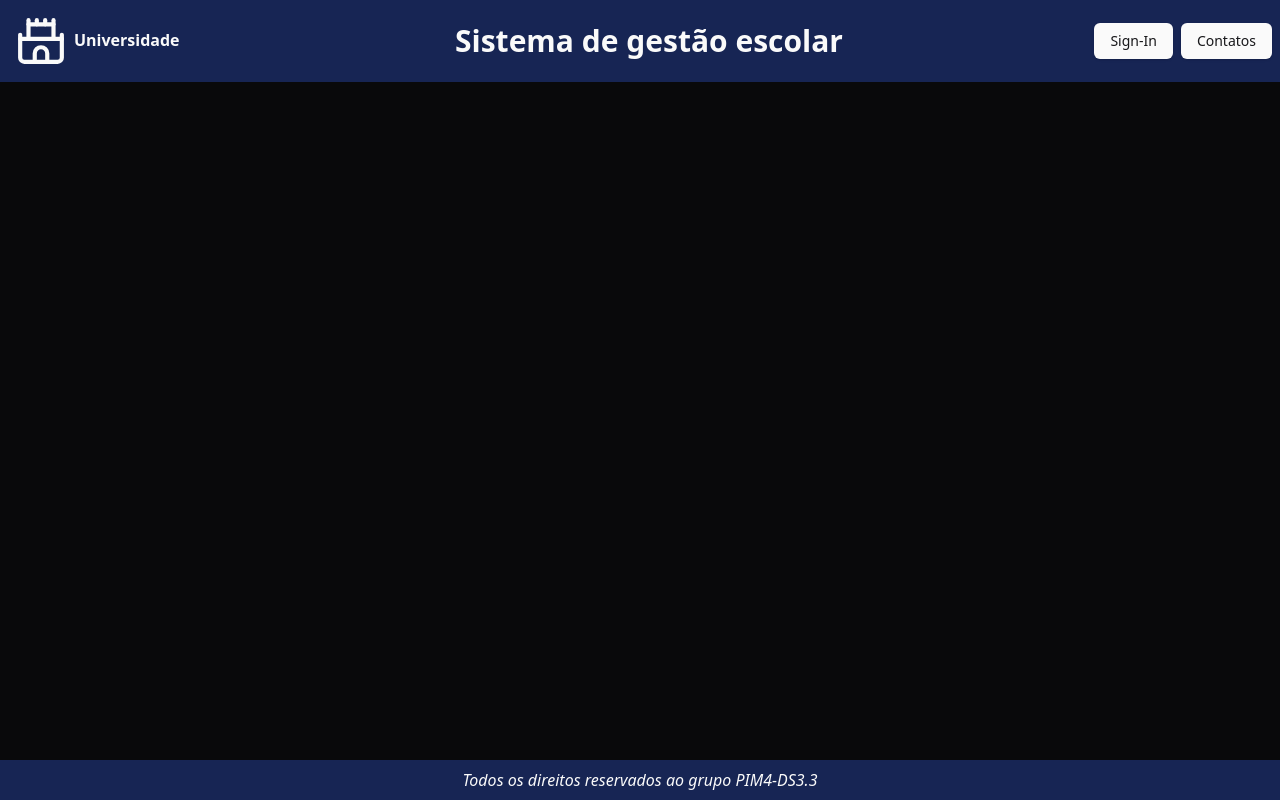
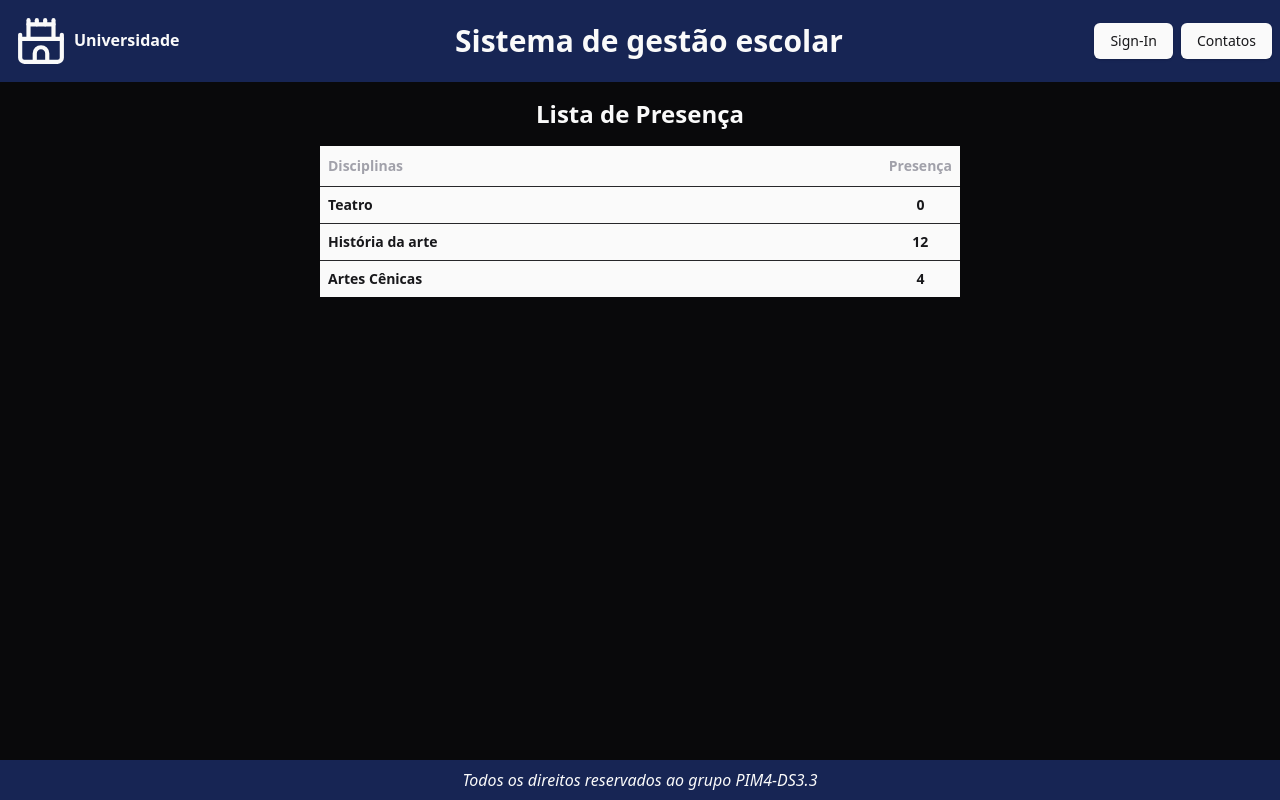
Before and after one commit to W-Wag/pim-4.3, a React (Vite) app in the folder web/: page /presenca in a window 1280 px wide. Built offline with nearby package versions, Linux system fonts and the light colour scheme.

Commit message:
Criando o componente de lista de presença

```diff
--- a/web/src/StudentArea.tsx
+++ b/web/src/StudentArea.tsx
@@ -17,11 +17,16 @@ export function StudentArea() {
           </div>
         </Link>
 
-        <div className="bg-primary w-2/4 h-36 rounded space-y-2 py-4 text-center hover:bg-slate-300 hover:cursor-pointer">
-          <h1 className="text-primary-foreground font-bold text-2xl py-4 hover:cursor-pointer hover:text-primary">
-            Lista de Presença
-          </h1>
-        </div>
+        <Link
+          to="/presenca"
+          className=" bg-primary w-2/4 h-36 rounded hover:bg-slate-300 hover:cursor-pointer"
+        >
+          <div className=" space-y-2 py-4 text-center hover:bg-slate-300 hover:cursor-pointer">
+            <h1 className="text-primary-foreground font-bold text-2xl py-4 hover:cursor-pointer hover:text-primary">
+              Lista de Presença
+            </h1>
+          </div>
+        </Link>
 
         <div className="bg-primary w-2/4 h-36 rounded space-y-2 py-4 text-center hover:bg-slate-300 hover:cursor-pointer">
           <h1 className="text-primary-foreground font-bold text-2xl py-4 hover:cursor-pointer hover:text-primary">
--- /dev/null
+++ b/web/src/components/attendance-list/attendance.tsx
@@ -0,0 +1,55 @@
+import {
+  Table,
+  TableBody,
+  TableCell,
+  TableHead,
+  TableHeader,
+  TableRow,
+} from '../ui/table';
+
+export function Attendance() {
+  return (
+    <div className="flex flex-col items-center">
+      <h1 className="text-primary font-bold text-2xl py-4">
+        Lista de Presença
+      </h1>
+
+      <div className="w-2/4 h-2/4 bg-primary text-center mb-12">
+        <Table>
+          <TableHeader>
+            <TableRow>
+              <TableHead className="font-bold w-[600px]">Disciplinas</TableHead>
+              <TableHead className="font-bold">Presença</TableHead>
+            </TableRow>
+          </TableHeader>
+          <TableBody>
+            <TableRow>
+              <TableCell className="text-primary-foreground text-left font-bold">
+                Teatro
+              </TableCell>
+              <TableCell className="text-primary-foreground font-bold">
+                0
+              </TableCell>
+            </TableRow>
+            <TableRow>
+              <TableCell className="text-primary-foreground text-left font-bold">
+                História da arte
+              </TableCell>
+              <TableCell className="text-primary-foreground font-bold">
+                12
+              </TableCell>
+            </TableRow>
+            <TableRow>
+              <TableCell className="text-primary-foreground text-left font-bold">
+                Artes Cênicas
+              </TableCell>
+              <TableCell className="text-primary-foreground font-bold">
+                4
+              </TableCell>
+            </TableRow>
+          </TableBody>
+        </Table>
+      </div>
+    </div>
+  );
+}
--- a/web/src/components/school-records/schoolRecords.tsx
+++ b/web/src/components/school-records/schoolRecords.tsx
@@ -17,7 +17,7 @@ export function SchoolRecords() {
       <div className="w-2/4 h-2/4 bg-primary text-center mb-12">
         <Table>
           <TableHeader>
-            <TableRow className="">
+            <TableRow>
               <TableHead className="w-[250px] text-primary-foreground font-bold">
                 Disciplina: Artes cênicas
               </TableHead>
--- a/web/src/main.tsx
+++ b/web/src/main.tsx
@@ -11,6 +11,7 @@ import { Services } from './Services.tsx';
 import { Contacts } from './Contacts.tsx';
 import { StudentArea } from './StudentArea.tsx';
 import { SchoolRecords } from './components/school-records/schoolRecords.tsx';
+import { Attendance } from './components/attendance-list/attendance.tsx';
 
 ReactDOM.createRoot(document.getElementById('root')!).render(
   <React.StrictMode>
@@ -26,6 +27,7 @@ ReactDOM.createRoot(document.getElementById('root')!).render(
         <Route path="/aluno" element={<StudentArea />} />
         // Componentes
         <Route path="/historico" element={<SchoolRecords />} />
+        <Route path="/presenca" element={<Attendance />} />
       </Routes>
       <Footer />
     </BrowserRouter>
```
